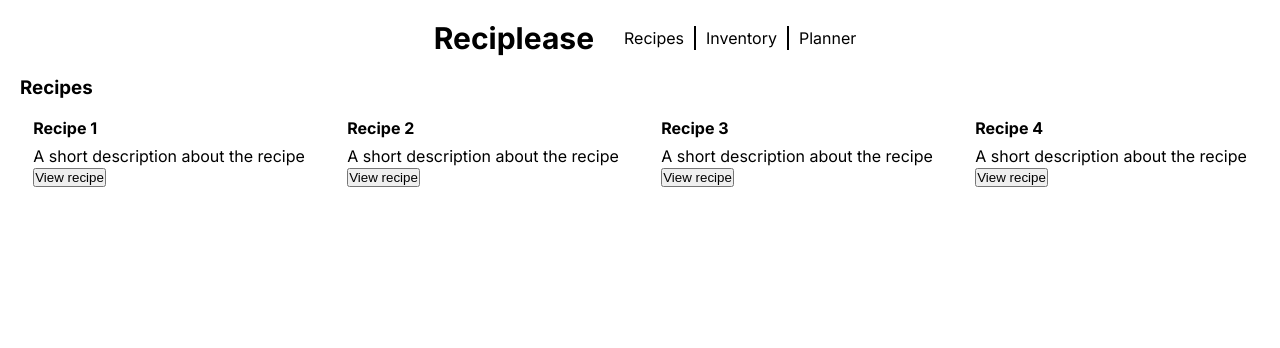
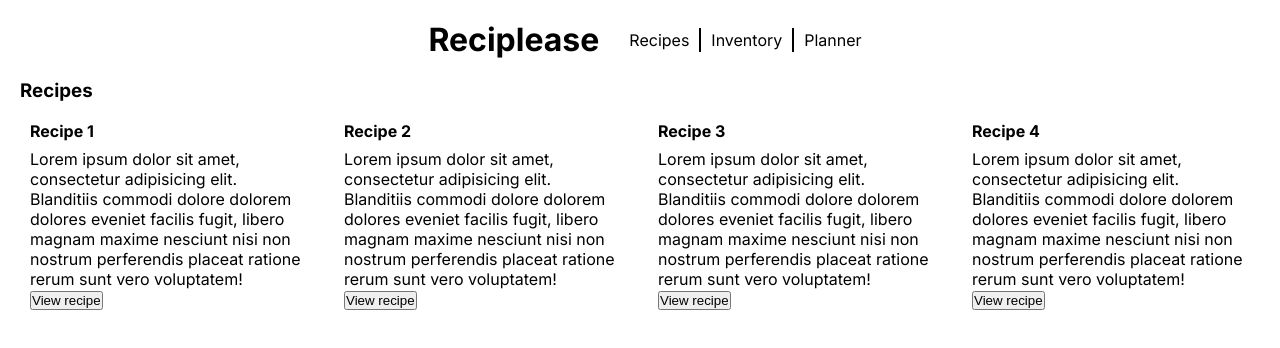
Before and after one commit to reciplease/reciplease-nextjs, a Next.js app: page /recipes in a window 1280 px wide. Shown: the top 348 px of the page. Built offline with nearby package versions, Linux system fonts and the light colour scheme.

Commit message:
Components everywhere

```diff
--- /dev/null
+++ b/src/components/Header.module.scss
@@ -0,0 +1,23 @@
+.header {
+  display: flex;
+  flex-wrap: wrap;
+  align-items: center;
+  justify-content: center;
+}
+
+.title {
+  padding: 2rem;
+}
+
+.navigation {
+  display: flex;
+  justify-content: center;
+
+  a {
+    padding: 0.2rem 1rem;
+
+    + a {
+      border-left: 0.2rem solid black;
+    }
+  }
+}
--- /dev/null
+++ b/src/components/Header.tsx
@@ -0,0 +1,22 @@
+import styles from "@/components/Header.module.scss";
+import Link from "next/link";
+
+
+export default function Header() {
+  return (
+    <header className={styles.header}>
+      <h1 className={styles.title}>Reciplease</h1>
+      <nav className={styles.navigation}>
+        <Link href={"/recipes"}>
+          Recipes
+        </Link>
+        <Link href={"/recipes"}>
+          Inventory
+        </Link>
+        <Link href={"/recipes"}>
+          Planner
+        </Link>
+      </nav>
+    </header>
+  )
+}
--- /dev/null
+++ b/src/components/RecipePreview.module.scss
@@ -0,0 +1,8 @@
+.recipe_preview {
+  max-width: 30ch;
+  display: grid;
+  padding: 1rem;
+
+  button {
+  }
+}
--- /dev/null
+++ b/src/components/RecipePreview.tsx
@@ -0,0 +1,20 @@
+import Link from "next/link";
+import styles from "@/components/RecipePreview.module.scss";
+
+type Props = {
+  title: string;
+  description: string;
+}
+
+export default function RecipePreview(props: Props) {
+  return (
+    <article className={styles.recipe_preview}>
+      {/*TODO image?*/}
+      <h4>{props.title}</h4>
+      <p>{props.description}</p>
+      <Link href="/recipes" passHref>
+        <button>View recipe</button>
+      </Link>
+    </article>
+  )
+}
--- /dev/null
+++ b/src/pages/Recipes.module.scss
@@ -0,0 +1,12 @@
+.recipes {
+  display: grid;
+  padding-inline: 2rem;
+}
+
+.previews {
+  display: grid;
+  grid-template-columns: repeat(auto-fit, minmax(240px, 1fr));
+  gap: 1em;
+
+  list-style: none;
+}
--- a/src/pages/recipes.tsx
+++ b/src/pages/recipes.tsx
@@ -1,9 +1,12 @@
 import Head from 'next/head'
 import {Inter} from 'next/font/google'
-import Link from 'next/link'
-import styles from '@/styles/5_pages/Recipes.module.scss'
+import styles from '@/pages/Recipes.module.scss'
+import Header from "@/components/Header";
+import RecipePreview from "@/components/RecipePreview";
 
 const font = Inter({subsets: ['latin']})
+
+const example_description: string = "Lorem ipsum dolor sit amet, consectetur adipisicing elit. Blanditiis commodi dolore dolorem dolores eveniet facilis fugit, libero magnam maxime nesciunt nisi non nostrum perferendis placeat ratione rerum sunt vero voluptatem!"
 
 export default function Recipes() {
   return (
@@ -14,61 +17,12 @@ export default function Recipes() {
       </Head>
 
       <div className={`${styles.root} ${font.className}`}>
-        <header className={`${styles.header}`}>
-          <h1 className={styles.title}>Reciplease</h1>
-          <nav className={styles.navigation}>
-            <Link href={"/recipes"}>
-              Recipes
-            </Link>
-            <Link href={"/recipes"}>
-              Inventory
-            </Link>
-            <Link href={"/recipes"}>
-              Planner
-            </Link>
-          </nav>
-        </header>
+        <Header/>
         <main>
           <section className={styles.recipes}>
             <h3 className={styles.recipes_title}>Recipes</h3>
             <ul className={styles.previews}>
-              <li className={styles.recipe_preview}>
-                <article>
-                  {/*TODO image?*/}
-                  <h4>Recipe 1</h4>
-                  <p>A short description about the recipe</p>
-                  <Link href="/recipes" passHref>
-                    <button>View recipe</button>
-                  </Link>
-                </article>
-              </li>
-              <li className={styles.recipe_preview}>
-                <article>
-                  <h4>Recipe 2</h4>
-                  <p>A short description about the recipe</p>
-                  <Link href="/recipes" passHref>
-                    <button>View recipe</button>
-                  </Link>
-                </article>
-              </li>
-              <li className={styles.recipe_preview}>
-                <article>
-                  <h4>Recipe 3</h4>
-                  <p>A short description about the recipe</p>
-                  <Link href="/recipes" passHref>
-                    <button>View recipe</button>
-                  </Link>
-                </article>
-              </li>
-              <li className={styles.recipe_preview}>
-                <article>
-                  <h4>Recipe 4</h4>
-                  <p>A short description about the recipe</p>
-                  <Link href="/recipes" passHref>
-                    <button>View recipe</button>
-                  </Link>
-                </article>
-              </li>
+              {[1, 2, 3, 4].map(i => <li key={i}><RecipePreview title={`Recipe ${i}`} description={example_description}/></li>)}
             </ul>
           </section>
         </main>
--- a/src/styles/5_pages/Recipes.module.scss
+++ /dev/null
@@ -1,46 +0,0 @@
-.header {
-  display: flex;
-  flex-wrap: wrap;
-  align-items: center;
-  justify-content: center;
-}
-
-.navigation {
-  display: flex;
-  justify-content: center;
-
-  a {
-    padding: 0.2rem 1rem;
-  }
-
-  a + a {
-    border-left: 0.2rem solid black;
-  }
-}
-
-.recipes {
-  display: grid;
-  padding-inline: 2rem;
-}
-
-.previews {
-  display: flex;
-  flex-wrap: wrap;
-  justify-content: space-around;
-  gap: 1em;
-}
-
-
-.title {
-  font-size: 3rem;
-  padding: 2rem;
-}
-
-.recipe_preview {
-  max-width: 30ch;
-  display: grid;
-  padding: 1rem;
-
-  button {
-  }
-}
```
Also changed, not shown: .prettierrc.js.
